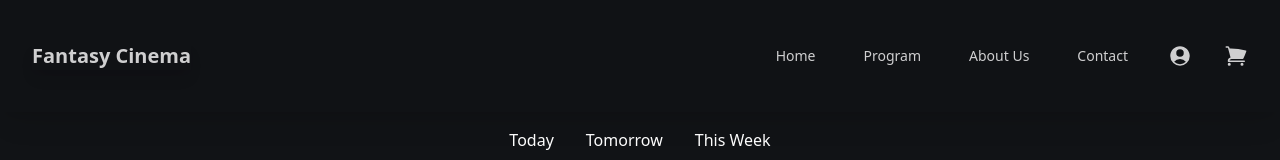
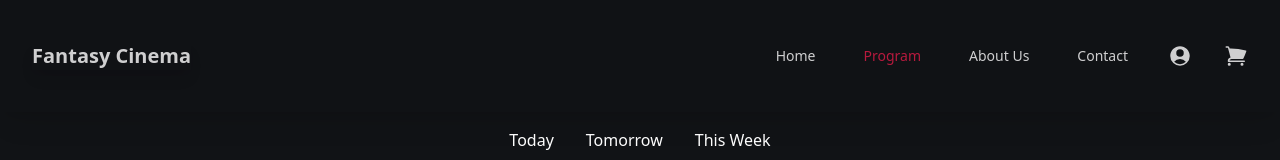
Before and after one commit to elvira492/Cinema-project, a React (Vite) app: page /program in a window 1280 px wide. Shown: the top 160 px of the page. Built offline with nearby package versions, Linux system fonts and the light colour scheme; no server answers.

Commit message:
rose added

```diff
--- a/src/components/Navigation.jsx
+++ b/src/components/Navigation.jsx
@@ -39,8 +39,8 @@ const Navigation = ({ mobileMenuOpen, onCloseMenu }) => {
             {item.name === "Cart" && (
               <NavLink
                 to={item.to}
-                className={`text-white rounded-md p-2 ${
-                  location.pathname === item.to ? "text-red-600" : ""
+                className={`rounded-md p-2 ${
+                  location.pathname === item.to ? "rose" : "text-white"
                 }`}
               >
                 {mobileMenuOpen ? (
@@ -55,8 +55,8 @@ const Navigation = ({ mobileMenuOpen, onCloseMenu }) => {
             {item.name !== "User" && item.name !== "Cart" && (
               <NavLink
                 to={item.to}
-                className={`text-white hover:bg-stone-400 hover:text-red-500 p-2 rounded-md text-sm font-medium flex items-center ${
-                  location.pathname === item.to ? "text-red-600" : ""
+                className={`hover:bg-stone-400 hover:text-red-500 p-2 rounded-md text-sm font-medium flex items-center ${
+                  location.pathname === item.to ? "rose" : "text-white"
                 }`}
                 onClick={onCloseMenu}
               >
--- a/src/index.css
+++ b/src/index.css
@@ -17,3 +17,6 @@ body {
 .background {
   background-color: #111316;
 }
+.rose {
+  color: rgb(225 29 72);
+}
```
